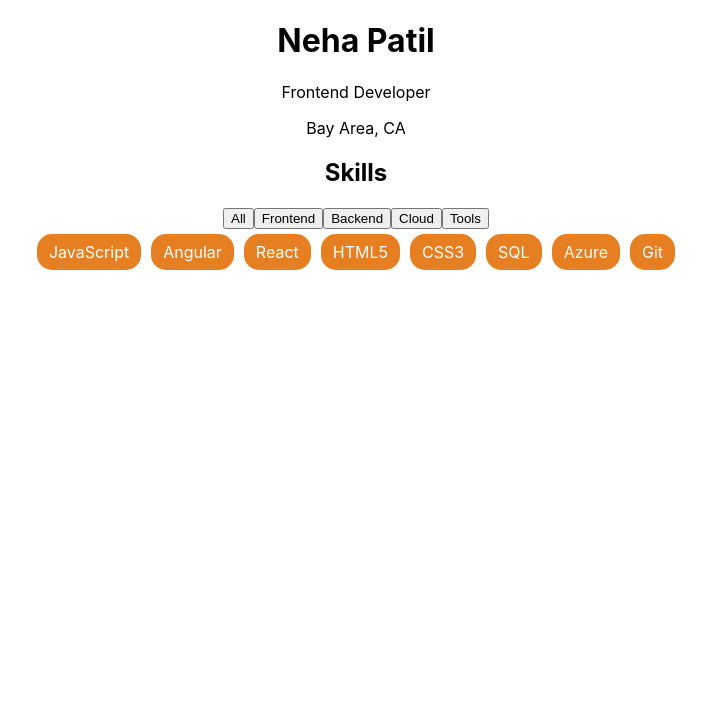
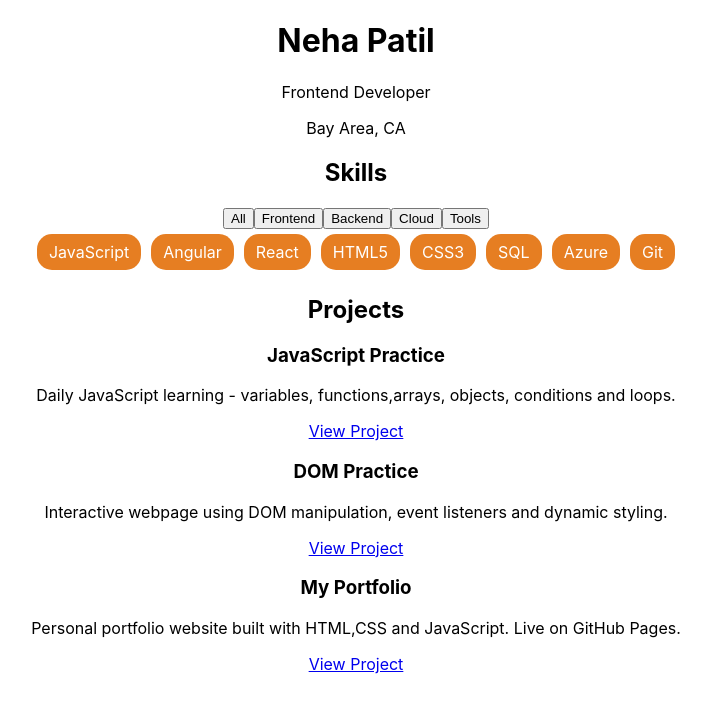
Before and after one commit to neha-patil-ui/skill-showcase, a React (Create React App) app: page / in a window 1280 px wide. Shown: the top 712 px of the page, without its empty margins (284-995 px from the left). Built offline with nearby package versions, Linux system fonts and the light colour scheme.

Commit message:
Day 2 React - Projects component, props, map

```diff
--- a/src/App.js
+++ b/src/App.js
@@ -2,7 +2,7 @@
 import './App.css';
 import Header from './Header';
 import Skills from './Skills';
-
+import Projects from './Projects';
 
 // function App() { // Component - like Angular's @Componenet
 //   return (      // Returns what to show on Sceen
@@ -56,6 +56,26 @@ const skills=[
         {name: "Git", category: "Tools" },
 ];
 
+const projects =[
+  {
+  name: "JavaScript Practice",
+  description: "Daily JavaScript learning - variables, functions,arrays, objects, conditions and loops.",
+  link: "https://github.com/neha-patil-ui/javascript-practice"
+  },
+  {
+    name: "DOM Practice",
+    description: "Interactive webpage using DOM manipulation, event listeners and dynamic styling.",
+    link: "https://github.com/neha-patil-ui/dom-practice"
+  },
+  {
+    name: "My Portfolio",
+    description: "Personal portfolio website built with HTML,CSS and JavaScript. Live on GitHub Pages.",
+    link: "https://github.com/neha-patil-ui/my-portfolio"
+  }
+];
+
+
+
 // function App(){
   return(
     <div className="App">
@@ -65,9 +85,12 @@ const skills=[
       location="Bay Area, CA"
       />
       <Skills skills={skills}/>
+      <Projects projects={projects}/>
     </div>
   );
 }
 
 
+
+
 export default App;
--- /dev/null
+++ b/src/Projects.js
@@ -0,0 +1,23 @@
+// import {useState} from 'react';
+
+
+function Projects({projects}){
+
+    return (
+        <div>
+            <h2>Projects</h2>
+            {projects.map(project => (
+                <div key={project.name}>
+                <h3>{project.name}</h3>
+                <p>{project.description}</p>
+                <a href={project.link} target="_blank" rel="noopener noreferrer">
+                  View Project
+
+                </a>
+            </div>
+            ))}
+        </div>
+    );
+}
+
+export default Projects;
```
